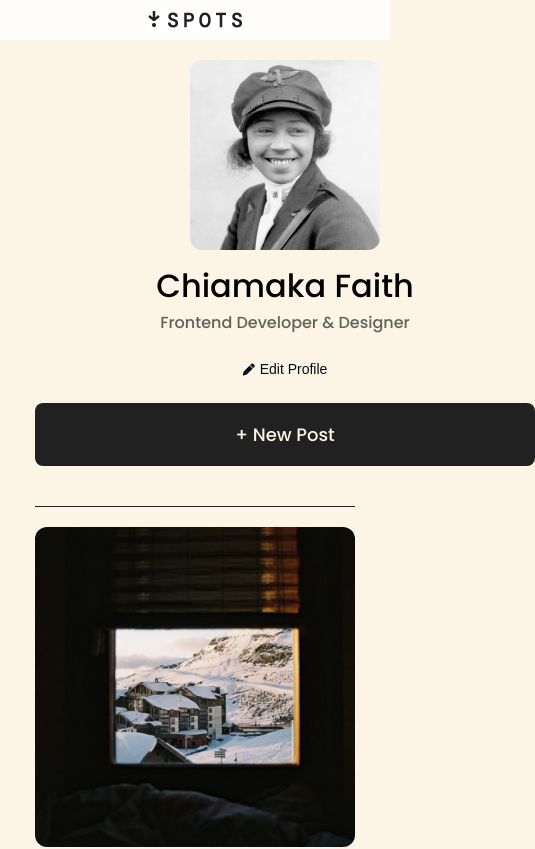
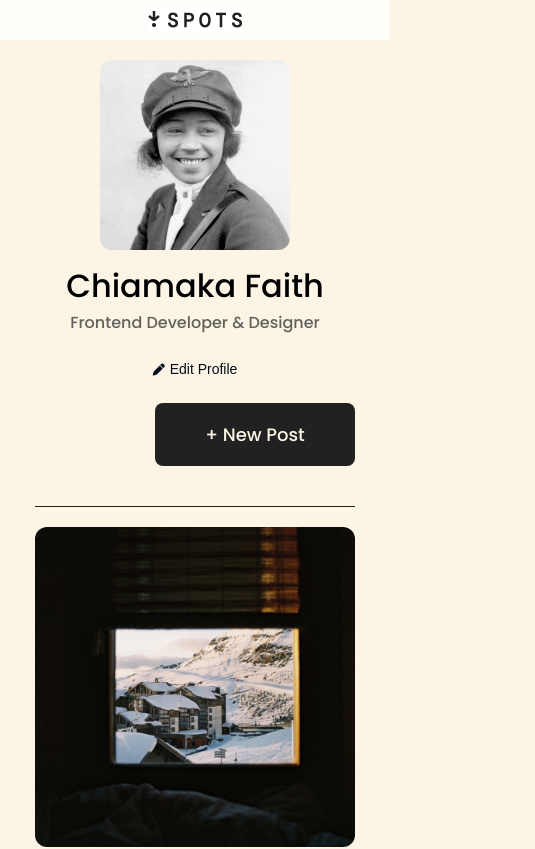
Before and after one commit to amaka-web/Spot, a React (Vite) app: page / in a window 390 px wide. Shown: the top 849 px of the page, 535 px wide, since content can reach past the window. Built offline with nearby package versions, Linux system fonts and the light colour scheme.

Commit message:
added some changes

```diff
--- a/src/App.css
+++ b/src/App.css
@@ -363,8 +363,8 @@ main {
   }
 
   .new-post button {
-    width: 500px;
-    max-width: 400pxg;
+    width: 400px;
+    max-width:200px;
     justify-content: center;     /* Full width */
     font-size: 18px;   /* Larger font for readability */
     padding: 18px 0;   /* Adjust vertical padding */
```
